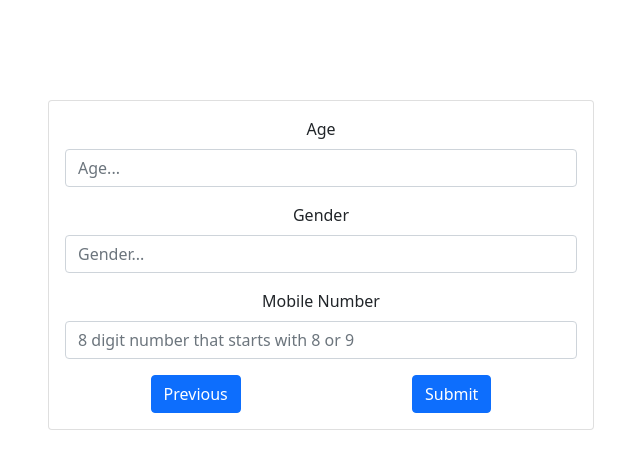
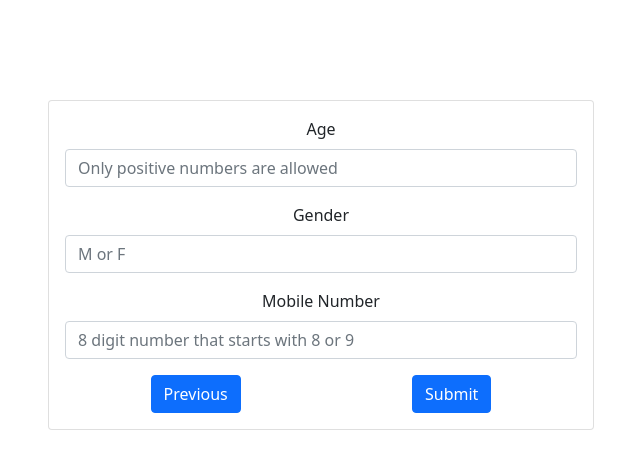
Before and after one commit to kohkaimingite/youthxindustry-web-platform, a React (Create React App) app: page /Register in a window 1280 px wide. Both pictures are taken after typing "Sample", "Sample123", "name@example.com" into the empty fields and a click on the button "Continue". Shown: the top 466 px of the page, without its empty margins (319-959 px from the left). Built offline with nearby package versions, Linux system fonts and the light colour scheme.

Commit message:
Register page with validation

```diff
--- a/src/Register/StepOne.js
+++ b/src/Register/StepOne.js
@@ -56,7 +56,7 @@ const StepOne = ({ nextStep, handleFormData, values }) => {
                                 id="password"
                                 name="password"
                                 pattern="^(?=.*[A-Za-z])(?=.*\d)[A-Za-z\d]{8,}$"
-                                placeholder="Password..."
+                                placeholder="Minimum eight characters, at least one letter and one number"
                                 onChange={handleFormData("password")}
                             />
                             {error ? (
@@ -74,7 +74,7 @@ const StepOne = ({ nextStep, handleFormData, values }) => {
                                 style={{ border: error ? "2px solid red" : "" }}
                                 defaultValue={values.email}
                                 type="email"
-                                placeholder="Email..."
+                                placeholder="E.g: newuser@gmail.com"
                                 onChange={handleFormData("email")}
                             />
                             {error ? (
--- a/src/Register/StepTwo.js
+++ b/src/Register/StepTwo.js
@@ -30,7 +30,7 @@ const StepTwo = ({ nextStep, handleFormData, prevStep, values }) => {
                 defaultValue={values.age}
                 type="number"
                 min="1"
-                placeholder="Age..."
+                placeholder="Only positive numbers are allowed"
                 onChange={handleFormData("age")}
               />
               {error ? (
@@ -47,7 +47,10 @@ const StepTwo = ({ nextStep, handleFormData, prevStep, values }) => {
               style={{ border: error ? "2px solid red" : "" }}
                 defaultValue={values.gender}
                 type="text"
-                placeholder="Gender..."
+                id="gender"
+                name="gender"
+                pattern="(M|F)"
+                placeholder="M or F"
                 onChange={handleFormData("gender")}
               />
               {error ? (
```
